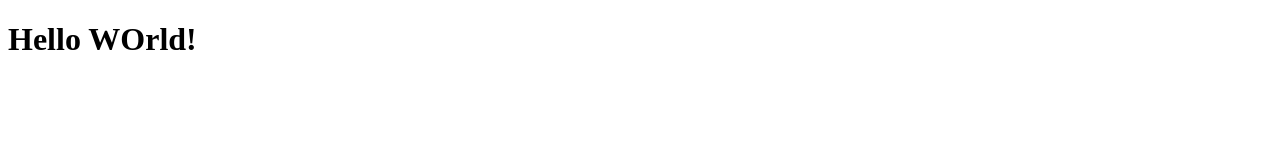
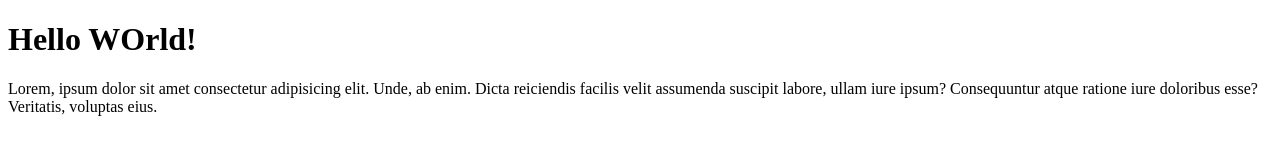
Before and after one commit to axan217/axan-git-tes, a plain HTML site: page index.html in a window 1280 px wide. Drawn offline with Linux system fonts and the light colour scheme.

Commit message:
menambah paragraf pada file index.html

```diff
--- a/index.html
+++ b/index.html
@@ -7,5 +7,6 @@
 </head>
 <body>
     <h1>Hello WOrld!</h1>
+    <p>Lorem, ipsum dolor sit amet consectetur adipisicing elit. Unde, ab enim. Dicta reiciendis facilis velit assumenda suscipit labore, ullam iure ipsum? Consequuntur atque ratione iure doloribus esse? Veritatis, voluptas eius.</p>
 </body>
 </html>
```
